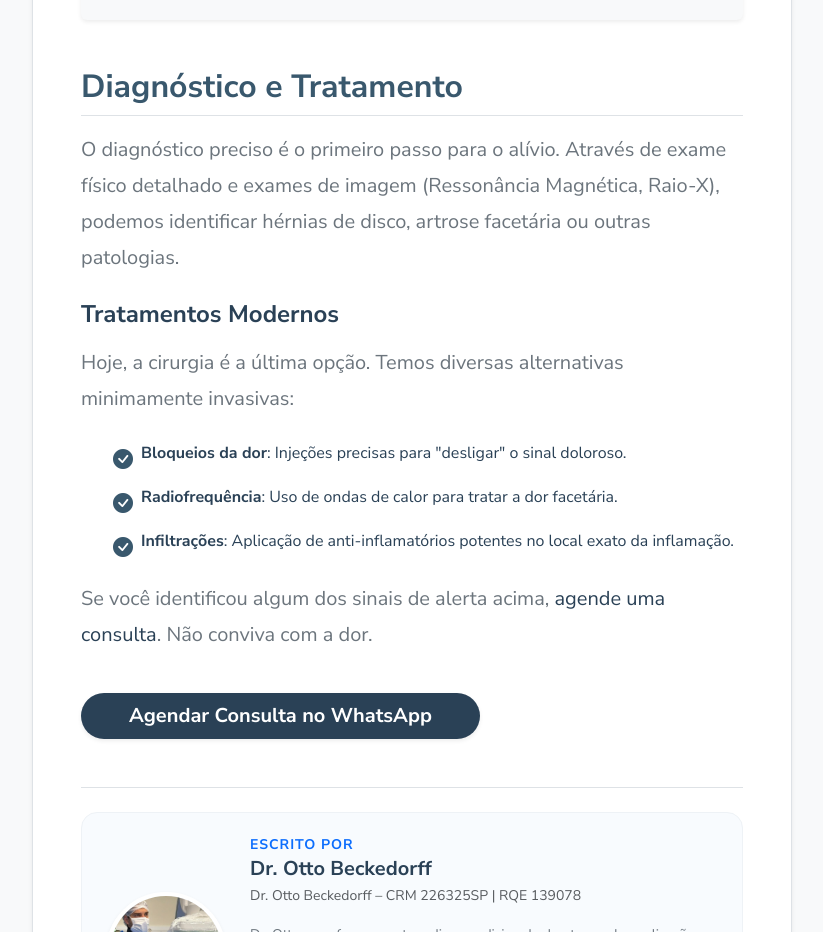
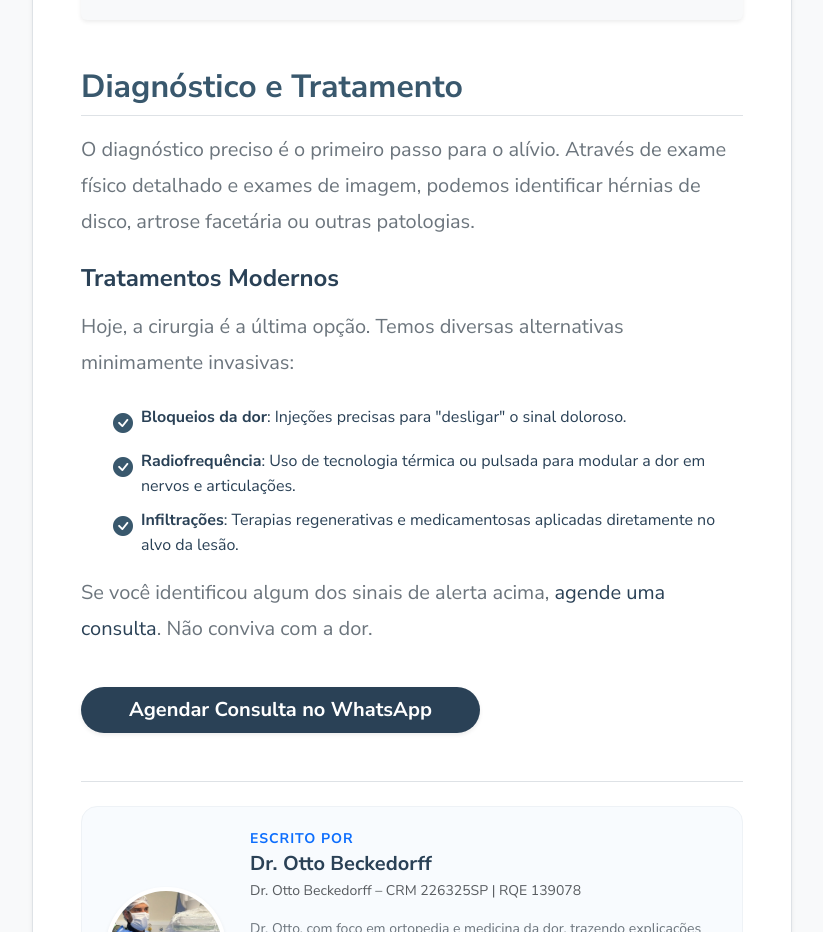
Before and after one commit to benedetjv/teste-site, a Next.js app: page /blog/dor-na-coluna-quando-preocupar in a window 1280 px wide. Shown: the part 2760-3692 px from the top of the page, without its empty margins (228-1051 px from the left). Built offline with nearby package versions, Linux system fonts and the light colour scheme.

Commit message:
Update red flags post: correct diagnosis text and treatment details

```diff
--- a/src/app/blog/dor-na-coluna-quando-preocupar/page.mdx
+++ b/src/app/blog/dor-na-coluna-quando-preocupar/page.mdx
@@ -33,15 +33,15 @@ Muitas vezes, subestimamos ou superestimamos a dor. Use a ferramenta abaixo para
 
 ## Diagnóstico e Tratamento
 
-O diagnóstico preciso é o primeiro passo para o alívio. Através de exame físico detalhado e exames de imagem (Ressonância Magnética, Raio-X), podemos identificar hérnias de disco, artrose facetária ou outras patologias.
+O diagnóstico preciso é o primeiro passo para o alívio. Através de exame físico detalhado e exames de imagem, podemos identificar hérnias de disco, artrose facetária ou outras patologias.
 
 ### Tratamentos Modernos
 
 Hoje, a cirurgia é a última opção. Temos diversas alternativas minimamente invasivas:
 
 1. **Bloqueios da dor**: Injeções precisas para "desligar" o sinal doloroso.
-2. **Radiofrequência**: Uso de ondas de calor para tratar a dor facetária.
-3. **Infiltrações**: Aplicação de anti-inflamatórios potentes no local exato da inflamação.
+2. **Radiofrequência**: Uso de tecnologia térmica ou pulsada para modular a dor em nervos e articulações.
+3. **Infiltrações**: Terapias regenerativas e medicamentosas aplicadas diretamente no alvo da lesão.
 
 Se você identificou algum dos sinais de alerta acima, **agende uma consulta**. Não conviva com a dor.
 
```
